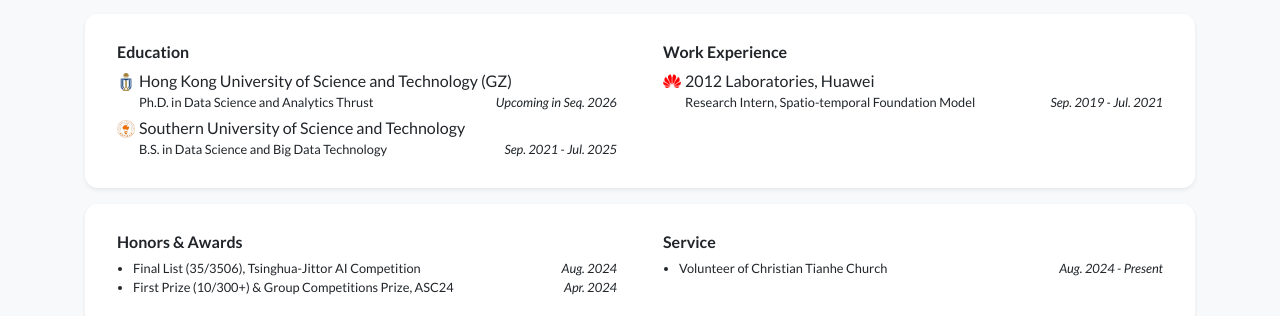
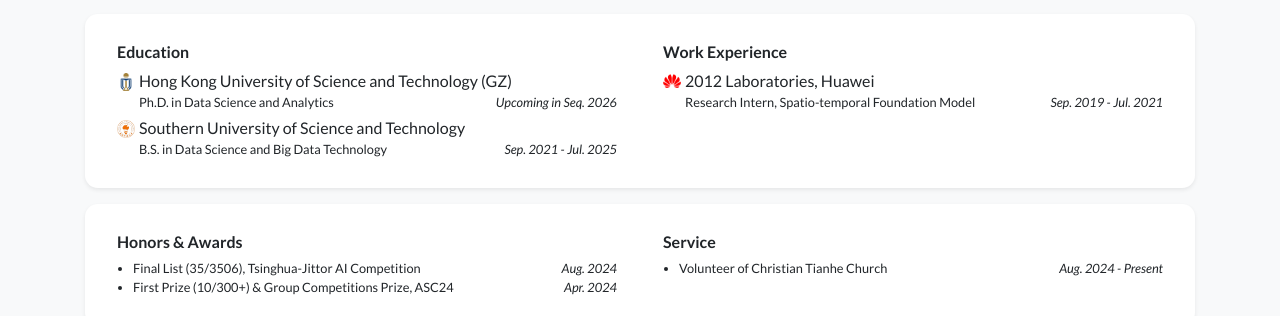
Before and after one commit to jayjunjieqiu/jayjunjieqiu.github.io, a Jekyll site: the page built from index.html, in a window 1280 px wide and 1036 px high. Shown: the part 655-971 px from the top of the window. Built offline with Jekyll 4.4.1, drawn with Linux system fonts in a browser that asks for light colours; nearby versions of some CDN libraries; a style sheet for code colours, icons or effects is not loaded.

Commit message:
Update Ph.D. title

```diff
--- a/_data/profile.yml
+++ b/_data/profile.yml
@@ -37,7 +37,7 @@ portrait_caption: >-
 education:
 - name: Hong Kong University of Science and Technology (GZ)
   logo: /assets/images/badges/HKUST.png
-  position: Ph.D. in Data Science and Analytics Thrust
+  position: Ph.D. in Data Science and Analytics
   date: Upcoming in Seq. 2026
 - name: Southern University of Science and Technology
   logo: /assets/images/badges/SUSTech.png
```
